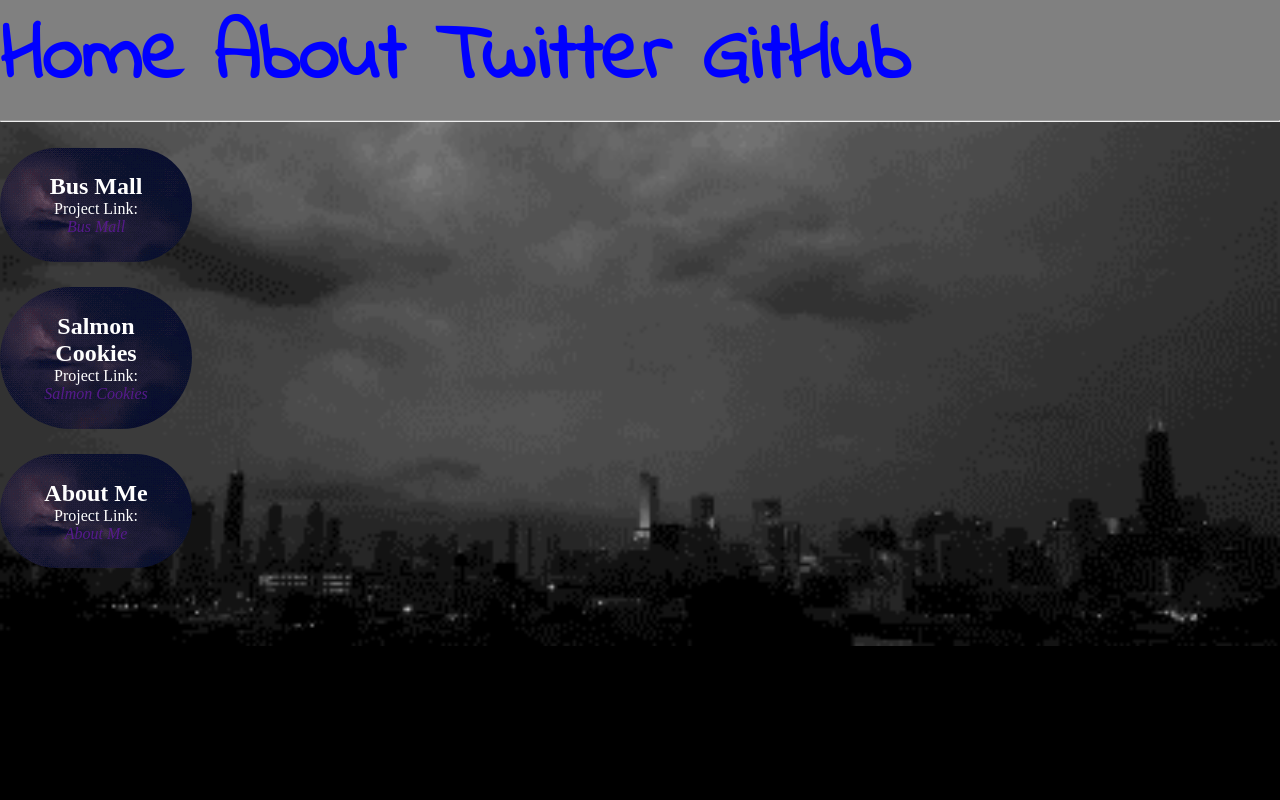
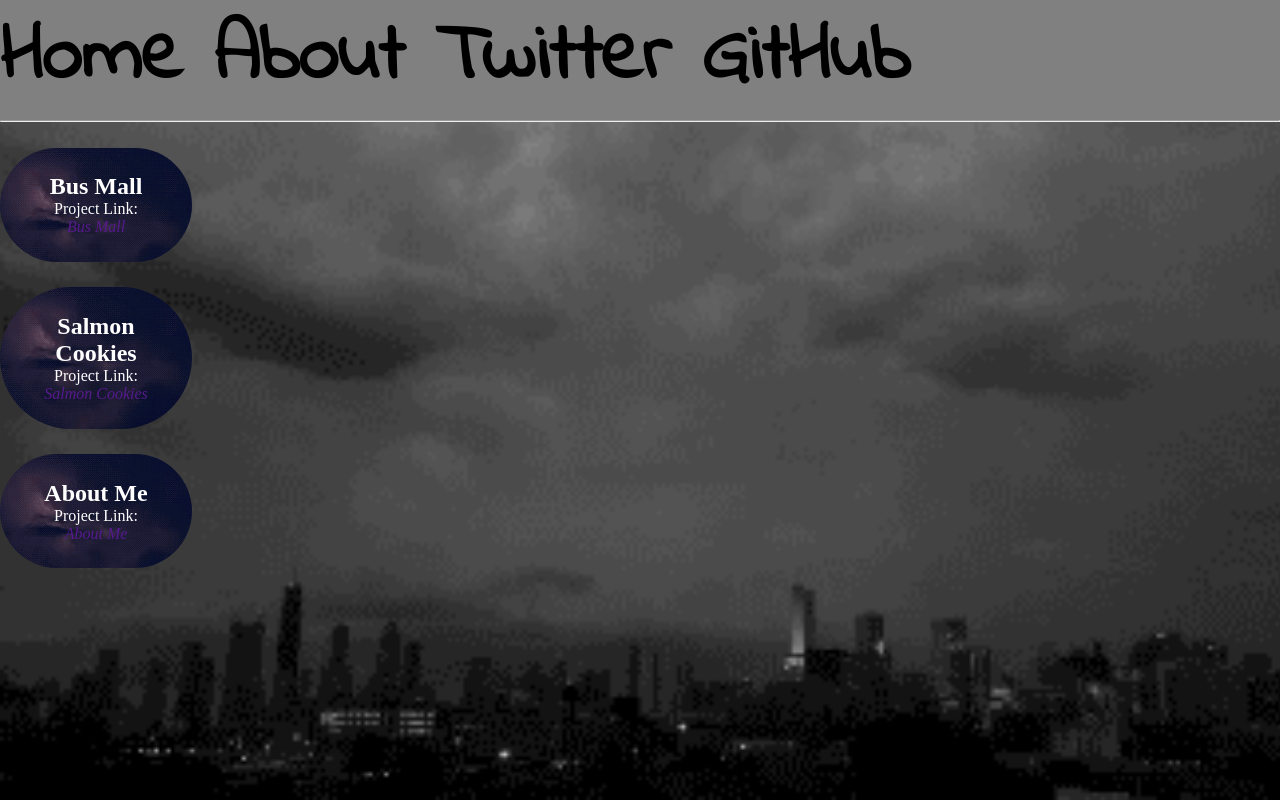
Before and after one commit to ElDocWho/Portfolio, a plain HTML site: page index.html in a window 1280 px wide. Drawn offline with nearby package versions, Linux system fonts and the light colour scheme.

Commit message:
background and css

```diff
--- a/base.css
+++ b/base.css
@@ -18,7 +18,7 @@ a {
 nav.main-nav a{
   float: none;
   box-sizing: border-box;
-  color: blue;
+  color: black;
   text-decoration: none;
   font-weight: bold;
   margin-right: 2%;
--- a/layout.css
+++ b/layout.css
@@ -11,7 +11,7 @@ html, body {
 body {
   background-repeat: no-repeat;
   background-image: url(img/vot2.gif);
-  background-size: 100%;
+  background-size: auto 100%;
 
 }
 li {
```
